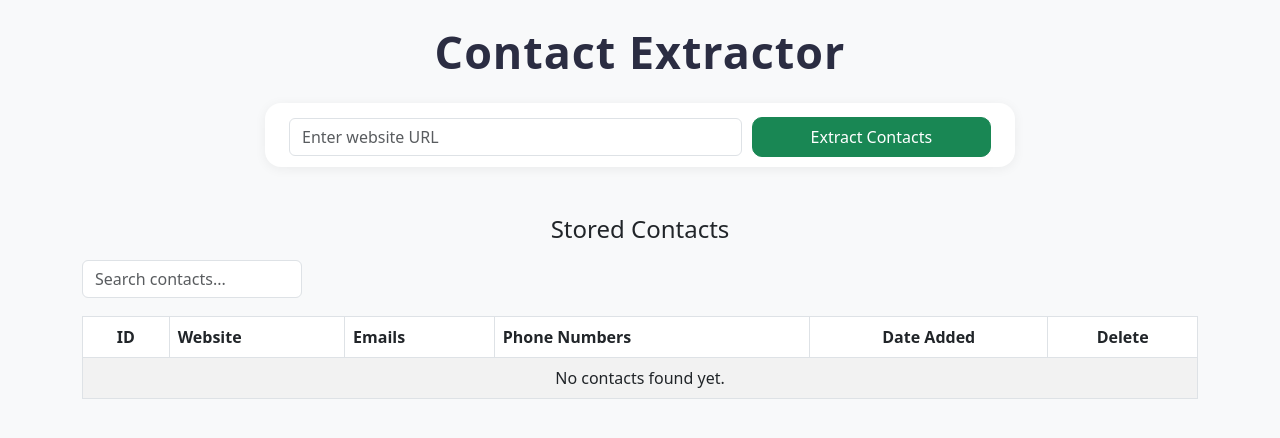
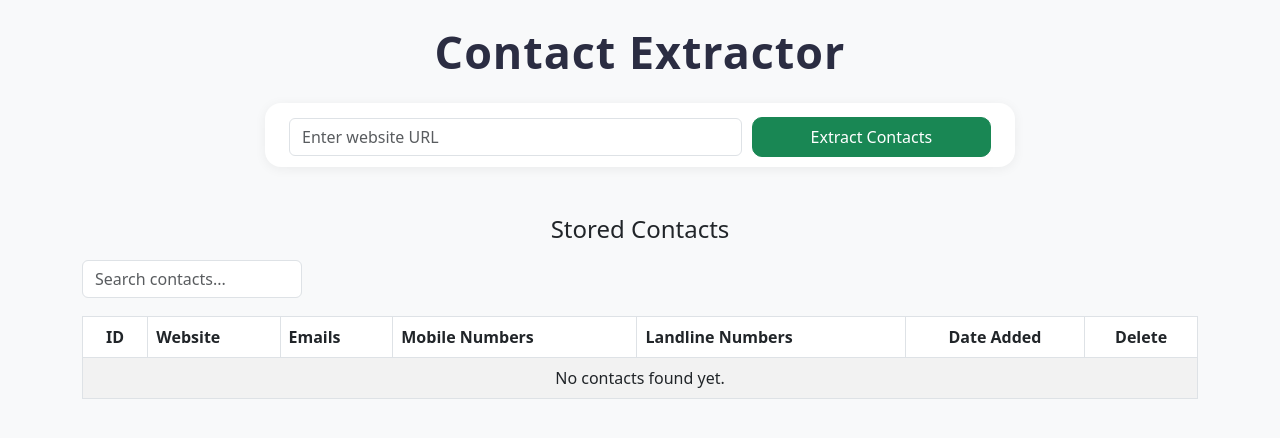
Before and after one commit to supratheek0906/webscrapper, a Flask app: page / in a window 1280 px wide. Shown: the top 438 px of the page. Run offline with Flask 3, Linux system fonts and the light colour scheme; data that the repository does not hold is empty.

Commit message:
Update index.html

```diff
--- a/templates/index.html
+++ b/templates/index.html
@@ -4,7 +4,7 @@
     <meta charset="UTF-8">
     <title>Contact Extractor</title>
     <meta name="viewport" content="width=device-width, initial-scale=1">
-
+    <!-- Bootstrap CSS CDN -->
     <link href="https://cdn.jsdelivr.net/npm/bootstrap@5.3.0/dist/css/bootstrap.min.css" rel="stylesheet">
     <style>
         body { background: #f8f9fa; }
@@ -75,9 +75,10 @@
                         <thead>
                             <tr>
                                 <th class="id-col">ID</th>
-                                <th class="website-col">Website </th>
+                                <th class="website-col">Website</th>
                                 <th>Emails</th>
-                                <th>Phone Numbers</th>
+                                <th>Mobile Numbers</th>
+                                <th>Landline Numbers</th>
                                 <th class="date-col">Date Added</th>
                                 <th class="delete-col">Delete</th>
                             </tr>
@@ -86,7 +87,6 @@
                             {% for row in all_contacts %}
                             <tr>
                                 <td class="id-col">{{ loop.index }}</td>
-
                                 <td class="website-col" style="vertical-align: middle;">
                                     <div style="display: flex; align-items: center; justify-content: space-between;">
                                         <a href="{{ row.website }}" target="_blank" style="flex:1;">{{ row.website }}</a>
@@ -98,13 +98,18 @@
                                     </div>
                                 </td>
                                 <td>
-                                    {% for email in row.emails.split(',') if email %}
+                                    {% for email in (row.emails or '').split(',') if email %}
                                         {{ email }}<br>
                                     {% endfor %}
                                 </td>
                                 <td>
-                                    {% for phone in row.phones.split(',') if phone %}
-                                        {{ phone }}<br>
+                                    {% for mobile in (row.mobiles or '').split(',') if mobile %}
+                                        {{ mobile }}<br>
+                                    {% endfor %}
+                                </td>
+                                <td>
+                                    {% for landline in (row.landlines or '').split(',') if landline %}
+                                        {{ landline }}<br>
                                     {% endfor %}
                                 </td>
                                 <td class="date-col">
@@ -130,7 +135,7 @@
                             </tr>
                             {% else %}
                             <tr>
-                                <td colspan="6" class="text-center">No contacts found yet.</td>
+                                <td colspan="7" class="text-center">No contacts found yet.</td>
                             </tr>
                             {% endfor %}
                         </tbody>
@@ -172,9 +177,7 @@
         }
         document.addEventListener('DOMContentLoaded', function () {
             document.getElementById('confirmDeleteBtn').addEventListener('click', function () {
-                if (deleteFormAction) {
-                    deleteFormAction.submit();
-                }
+                if (deleteFormAction) { deleteFormAction.submit(); }
             });
         });
     </script>
```
